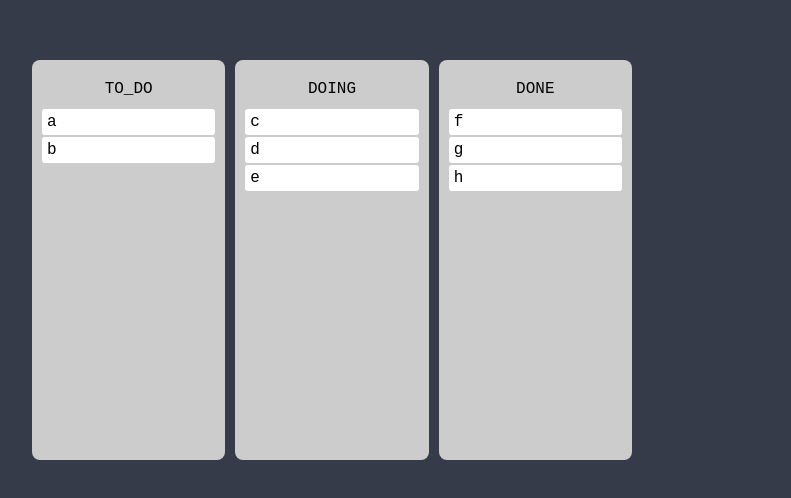
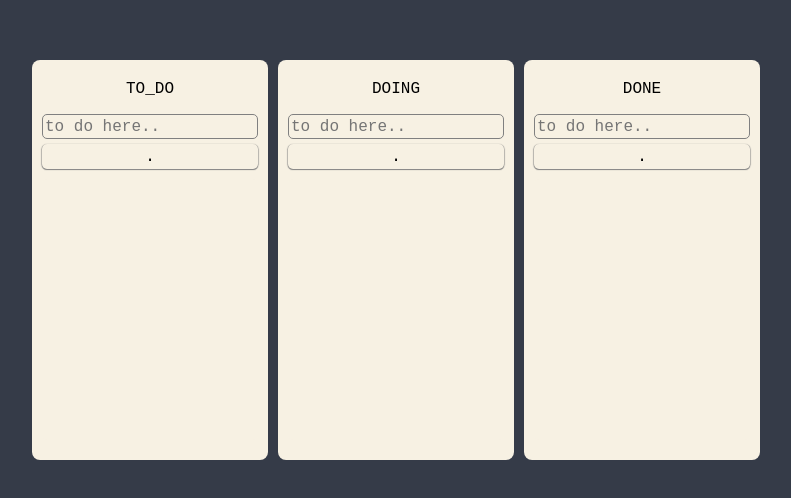
Before and after one commit to powercording/learning, a React (Create React App) app: page / in a window 1280 px wide. Shown: the part 140-638 px from the top of the page, without its empty margins (308-1099 px from the left). Built offline with nearby package versions, Linux system fonts and the light colour scheme.

Commit message:
error error and error

```diff
--- a/src/components/DraggableItem.tsx
+++ b/src/components/DraggableItem.tsx
@@ -2,24 +2,30 @@ import React from "react";
 import { Draggable } from "react-beautiful-dnd";
 import styled from "styled-components";
 
-const Card = styled.div`
+const Card = styled.div<{ isDragging: boolean }>`
   background-color: white;
   color: black;
   border-radius: 3px;
   padding: 5px;
-  margin-bottom: 2px;
+  margin-bottom: 1px;
+  border: ${(props) => (props.isDragging ? "1px solid skyblue" : "")};
+  box-shadow: ${(props) =>
+    props.isDragging ? "0.5px 0.5px 4px 1px grey" : ""};
+  width: 100%;
 `;
 interface IDraggableProps {
+  toDoId: number;
   list: string;
   idx: number;
 }
 
-function DraggableItem({ list, idx }: IDraggableProps) {
+function DraggableItem({ list, idx, toDoId }: IDraggableProps) {
   console.log("앙?");
   return (
-    <Draggable key={list} draggableId={list} index={idx}>
-      {(magic) => (
+    <Draggable key={list} draggableId={toDoId + ""} index={idx}>
+      {(magic, snapshot) => (
         <Card
+          isDragging={snapshot.isDragging}
           ref={magic.innerRef}
           {...magic.dragHandleProps}
           {...magic.draggableProps}
--- a/src/components/DropArea.tsx
+++ b/src/components/DropArea.tsx
@@ -1,38 +1,67 @@
-import { Droppable, Draggable } from "react-beautiful-dnd";
+import { Droppable } from "react-beautiful-dnd";
 import React from "react";
 import styled from "styled-components";
-import { useRecoilValue } from "recoil";
-import { dragDropState } from "./atoms";
 import DraggableItem from "./DraggableItem";
+import TodoInput from "./TodoInput";
+import { ITodo } from "./atoms";
 
 const Board = styled.div`
-  background-color: #ccc;
+  background-color: #f7f1e3;
   padding: 20px 10px;
   border-radius: 8px;
   min-height: 400px;
+  display: flex;
+  flex-direction: column;
 `;
 const Title = styled.h2`
   text-align: center;
-  margin-bottom: 10px;
+  margin-bottom: 15px;
   color: black;
 `;
 interface IDropAreaProps {
-  dragList: string[];
+  dragList: ITodo[];
   boardId: string;
 }
+
+interface IAreaProps {
+  draggingFromThisWith: boolean;
+  isDraggingOver: boolean;
+}
+const Area = styled.div<IAreaProps>`
+  background-color: ${(props) =>
+    props.isDraggingOver
+      ? "#fff788dc"
+      : props.draggingFromThisWith
+      ? "#584e3270"
+      : "#f7f1e3"};
+  border-radius: 5px;
+  flex-grow: 1;
+  transition: background-color 0.3s ease-in-out;
+`;
 
 function DropArea({ dragList, boardId }: IDropAreaProps) {
   return (
     <Board>
       <Title>{boardId.toLocaleUpperCase()}</Title>
+      <TodoInput />
       <Droppable droppableId={boardId}>
-        {(magic) => (
-          <div ref={magic.innerRef} {...magic.droppableProps}>
+        {(magic, snapshot) => (
+          <Area
+            isDraggingOver={snapshot.isDraggingOver}
+            draggingFromThisWith={Boolean(snapshot.draggingFromThisWith)}
+            ref={magic.innerRef}
+            {...magic.droppableProps}
+          >
             {dragList.map((list, idx) => (
-              <DraggableItem key={list} list={list} idx={idx} />
+              <DraggableItem
+                key={list.id}
+                list={list.list}
+                idx={idx}
+                toDoId={list.id}
+              />
             ))}
             {magic.placeholder}
-          </div>
+          </Area>
         )}
       </Droppable>
     </Board>
--- /dev/null
+++ b/src/components/TodoInput.tsx
@@ -0,0 +1,49 @@
+import { useForm } from "react-hook-form";
+import styled from "styled-components";
+
+const Btn = styled.button`
+  width: 100%;
+  height: 25px;
+  border: none;
+  border-radius: 5px;
+  box-shadow: 0px 0.5px 1px 0.5px grey;
+  margin-top: 5px;
+  margin-bottom: 10px;
+  background: none;
+`;
+const In = styled.input`
+  background: transparent;
+  border-radius: 5px;
+  height: 25px;
+  border: 1px solid grey;
+`;
+interface IinputForm {
+  toDo: string;
+}
+
+function TodoInput() {
+  const { register, setValue, handleSubmit } = useForm<IinputForm>();
+
+  // const onClick = (event: React.MouseEvent<HTMLButtonElement, MouseEvent>) => {
+  //   console.log(inputRef.current?.value);
+  // };
+  const onSubmit = (data: IinputForm) => {
+    console.log(data);
+    setValue("toDo", "");
+  };
+
+  return (
+    <div>
+      <form onSubmit={handleSubmit(onSubmit)}>
+        <In
+          {...register("toDo", { required: true })}
+          type="text"
+          placeholder="to do here.."
+        />
+        <Btn>.</Btn>
+      </form>
+    </div>
+  );
+}
+
+export default TodoInput;
--- a/src/components/atoms.tsx
+++ b/src/components/atoms.tsx
@@ -30,14 +30,18 @@ export const toDoSelector = selector({
   },
 });
 export interface IDndState {
-  [key: string]: string[];
+  [key: string]: ITodo[];
+}
+export interface ITodo {
+  id: number;
+  text: string;
 }
 
 export const dragDropState = atom<IDndState>({
   key: "dragDrop",
   default: {
-    to_do: ["a", "b"],
-    doing: ["c", "d", "e"],
-    done: ["f", "g", "h"],
+    to_do: [],
+    doing: [],
+    done: [],
   },
 });
```
